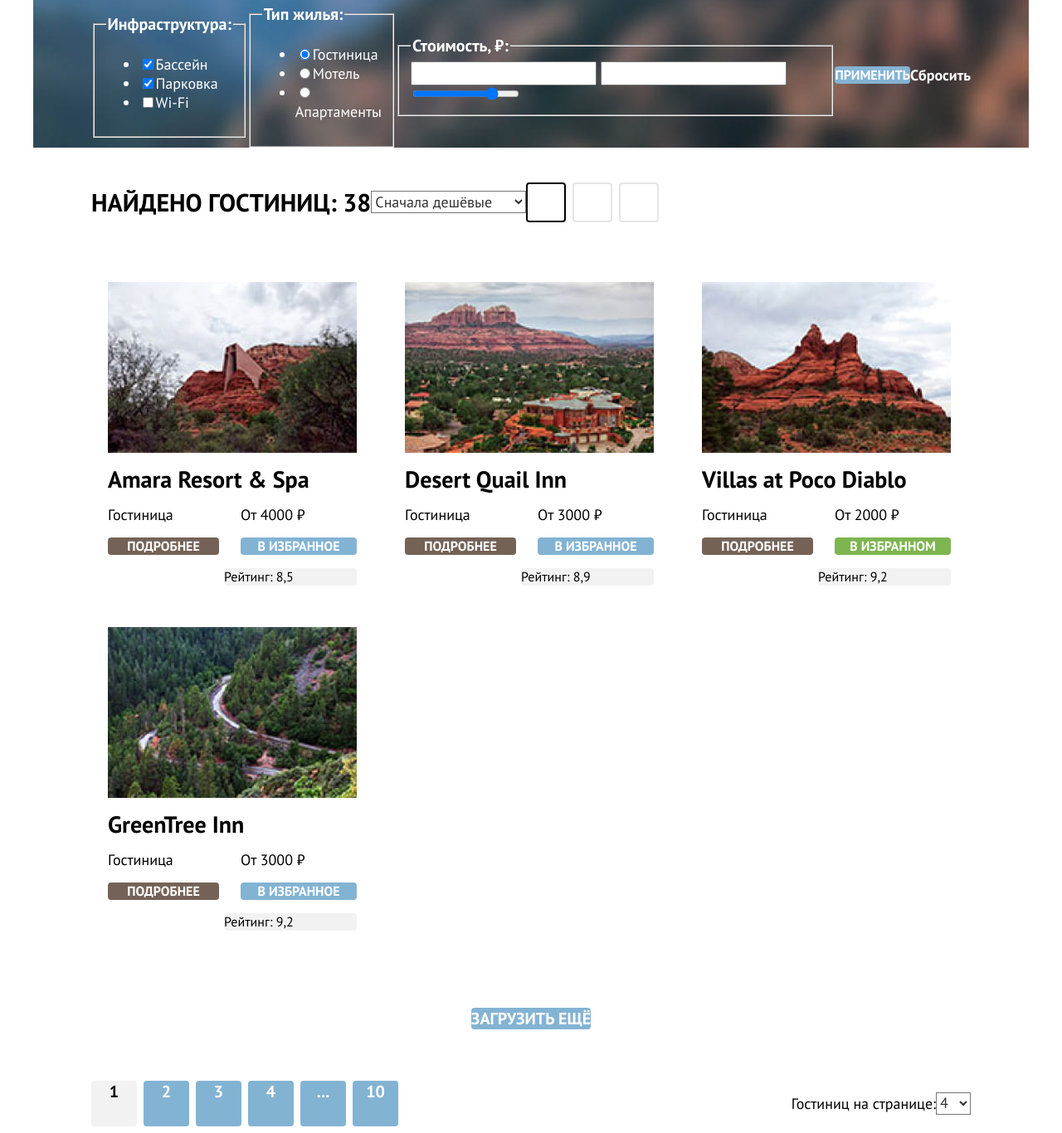
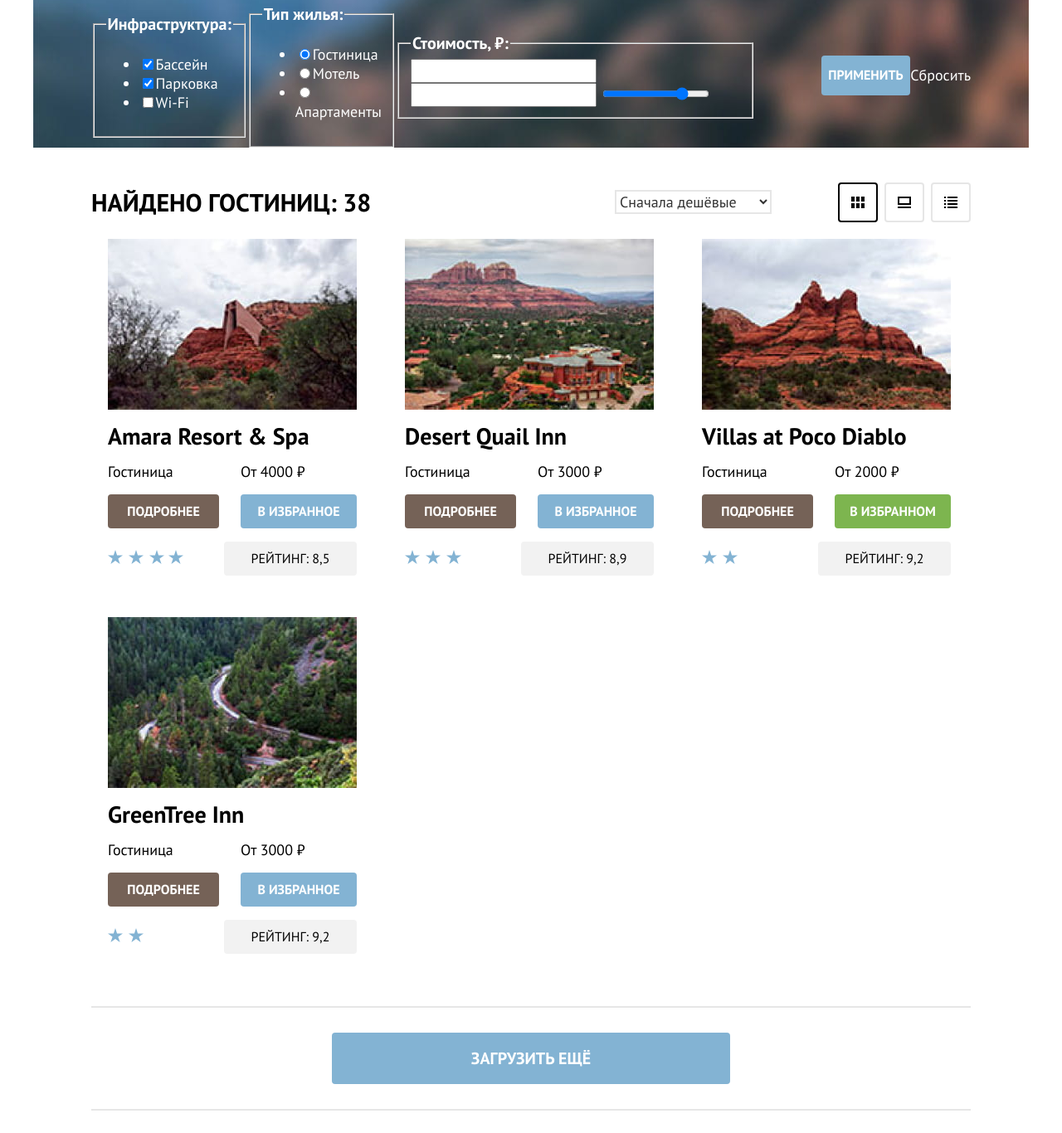
Before and after one commit to htmlacademy-htmlcss/2022661-sedona-33, a plain HTML site: page catalog.html in a window 1280 px wide. Shown: the part 255-1621 px from the top of the page at 83% size. Drawn offline with Linux system fonts and the light colour scheme; files whose address does not match are found by name.

Commit message:
Декоративные элементы на внутренней странице

```diff
--- a/catalog.html
+++ b/catalog.html
@@ -142,17 +142,26 @@
 
             <ul class="hotel-search-menu-view-list">
               <li class="hotel-search-menu-view-item">
-              <a class="button black-button" href="#">
+              <a class="button card-toggle card-toggle-current" href="#">
+                <svg width="16" height="14" viewBox="0 0 16 14" xmlns="http://www.w3.org/2000/svg">
+                  <path d="M4 0H0v6h4V0ZM16 0h-4v6h4V0ZM10 0H6v6h4V0ZM4 8H0v6h4V8ZM16 8h-4v6h4V8ZM10 8H6v6h4V8Z" />
+                </svg>
               <span class="visually-hidden">Показать карточки</span>
               </a>
               </li>
               <li class="hotel-search-menu-view-item">
-              <a class="button white-button" href="#">
+              <a class="button card-toggle" href="#">
+                <svg width="16" height="14" viewBox="0 0 16 14" xmlns="http://www.w3.org/2000/svg">
+                  <path d="M16 12H0v2h16v-2ZM14 2v6H2V2h12Zm2-2H0v10h16V0Z" />
+                </svg>
                 <span class="visually-hidden">Показать в слайдере</span>
               </a>
               </li>
               <li class="hotel-search-menu-view-item">
-              <a class="button white-button" href="#">
+              <a class="button card-toggle" href="#">
+                <svg width="16" height="14" viewBox="0 0 16 14" xmlns="http://www.w3.org/2000/svg">
+                  <path d="M2 0H0v2h2V0ZM16 0H4v2h12V0ZM2 4H0v2h2V4ZM16 4H4v2h12V4ZM2 8H0v2h2V8ZM16 8H4v2h12V8ZM2 12H0v2h2v-2ZM16 12H4v2h12v-2Z" />
+                </svg>
                 <span class="visually-hidden">Показать список</span>
               </a>
               </li>
@@ -172,7 +181,7 @@
                     <span class="hotel-price">От 4000 ₽</span>
                     <a class="button hotel-card-button brown-button" href="#">подробнее</a>
                     <button class="button hotel-card-button like-button blue-button" type="button">В избранное</button>
-                    <span class="hotel-stars visually-hidden">4 звезды</span>
+                    <span class="hotel-stars stars-4"><span class="visually-hidden">4 звезды</span></span>
                     <span class="hotel-rating">Рейтинг: 8,5</span>
                 </li>
                 <li class="hotel-card">
@@ -186,7 +195,7 @@
                     <span class="hotel-price">От 3000 ₽</span>
                     <a class="button hotel-card-button brown-button" href="#">подробнее</a>
                     <button class="button hotel-card-button like-button blue-button" type="button">В избранное</button>
-                    <span class="hotel-stars visually-hidden">3 звезды</span>
+                    <span class="hotel-stars stars-3"><span class="visually-hidden">3 звезды</span></span>
                     <span class="hotel-rating">Рейтинг: 8,9</span>
                 </li>
                 <li class="hotel-card">
@@ -200,7 +209,7 @@
                     <span class="hotel-price">От 2000 ₽</span>
                     <a class="button hotel-card-button brown-button" href="#">подробнее</a>
                     <button class="button hotel-card-button like-button green-button" type="button">В избранном</button>
-                    <span class="hotel-stars visually-hidden">2 звезды</span>
+                    <span class="hotel-stars stars-2"><span class="visually-hidden">2 звезды</span></span>
                     <span class="hotel-rating">Рейтинг: 9,2</span>
                 </li>
                 <li class="hotel-card">
@@ -214,13 +223,13 @@
                     <span class="hotel-price">От 3000 ₽</span>
                     <a class="button hotel-card-button brown-button" href="#">подробнее</a>
                     <button class="button hotel-card-button like-button blue-button" type="button">В избранное</button>
-                    <span class="hotel-stars visually-hidden">2 звезды</span>
+                    <span class="hotel-stars stars-2"><span class="visually-hidden">2 звезды</span></span>
                     <span class="hotel-rating">Рейтинг: 9,2</span>
                 </li>
             </ul>
           </div>
 
-          <div class="pagination-load-more-wrapper">
+          <div class="pagination-load-more-wrapper container">
             <button class="button pagination-load-more blue-button" type="button">Загрузить ещё</button>
           </div>
 
@@ -230,19 +239,19 @@
               <a class="pagination-link pagination-current">1</a>
               </li>
               <li class="pagination-item">
-                  <a class="pagination-link" href="#">2</a>
+                  <a class="pagination-link button" href="#">2</a>
               </li>
               <li class="pagination-item">
-                  <a class="pagination-link" href="#">3</a>
+                  <a class="pagination-link button" href="#">3</a>
               </li>
               <li class="pagination-item">
-                  <a class="pagination-link" href="#">4</a>
+                  <a class="pagination-link button" href="#">4</a>
               </li>
               <li class="pagination-item">
-                  <a class="pagination-link" href="#">...</a>
+                  <a class="pagination-link button" href="#">...</a>
               </li>
               <li class="pagination-item">
-                  <a class="pagination-link" href="#">10</a>
+                  <a class="pagination-link button" href="#">10</a>
               </li>
             </ul>
 
@@ -264,7 +273,7 @@
         <section class="subscription-inner">
           <h2 class="subscription-title subscription-inner-title">Подпишитесь на рассылку</h2>
           <p class="subscription-inner-description">Только полезная информация и никакого спама, честное бойскаутское!</p>
-            <form class="subscription-inner-form" action="https://echo.htmlacademy.ru/" method="post">
+            <form class="subscription-form subscription-inner-form" action="https://echo.htmlacademy.ru/" method="post">
               <label>
                 <span class="visually-hidden">Email</span>
                 <input class="field" name="subscription-email" type="email" placeholder="Ваш e-mail" required>
--- a/styles/styles.css
+++ b/styles/styles.css
@@ -63,6 +63,7 @@
     border: none;
     padding: 0;
     cursor: pointer;
+    box-sizing: border-box;
    }
 
    .button:active {
@@ -80,8 +81,7 @@
 
 
    .brown-button:focus {
-    background-color: #615048;
-    border: 3px solid #83B3D3;
+    outline: 3px solid #83B3D3;
    }
 
 
@@ -93,14 +93,19 @@
     background-color: #68A2CA;
    }
 
-   .blue-button:focus {
-    background-color: #68A2CA;
-    border: 3px solid #756257;
+   .blue-button:focus,
+   .green-button:focus  {
+    outline: 3px solid #756257;
    }
 
    .green-button {
        background-color: #7DB54F;
    }
+
+   .green-button:hover {
+    background-color: #6C9E42;
+    }
+
 
    .container {
        width: 1060px;
@@ -462,6 +467,7 @@
       margin-bottom: 46px;
   }
 
+
   .subscription-form input{
     font-family: inherit;
     font-style: normal;
@@ -476,6 +482,7 @@
     line-height: 26px;
     border-radius: 0px 10px 10px 0px;
     width: 200px;
+    height: 60px;
   }
 
   .page-footer {
@@ -531,7 +538,7 @@
 
   .footer-contacts-adress-phone:focus {
     color: #756257;
-    border: 3px solid #83B3D3;
+    outline: 3px solid #83B3D3;
   }
 
   .htmlacademy-link {
@@ -549,7 +556,7 @@
 
   .htmlacademy-link:focus {
     fill: #756257;
-    border: 3px solid #83B3D3;
+    outline: 3px solid #83B3D3;
 }
 
   .footer-social-link {
@@ -567,7 +574,7 @@
 
   .footer-social-link:focus {
     fill: #68A2CA;
-    border: 3px solid #83B3D3;
+    outline: 3px solid #83B3D3;
   }
 
 .hotel-search {
@@ -658,6 +665,13 @@
 .apply-button{
     font-size: 16px;
     line-height: 21px;
+    height: 48px;
+    width: 160px;
+    margin-left: 80px;
+}
+
+.apply-button:focus {
+    outline: 3px solid #FFFFFF;
 }
 
 .reset-button {
@@ -665,44 +679,26 @@
     line-height: 23px;
     background-color: transparent;
     text-transform: none;
+    font-style: normal;
+    font-weight: normal;
+}
+
+.reset-button:hover {
+    opacity: 0.6;
+}
+
+.reset-button:active {
+    opacity: 0.3;
+}
+
+.reset-button:focus {
+    outline: 3px solid #83B3D3;
 }
 
 .hotel-search-results {
     margin: 0;
     padding: 0;
     padding-top: 42px;
-}
-
-.sorting-container {
-    margin-bottom: 52px;
-}
-
-
-.hotel-search-menu-view-list {
-    display: flex;
-    margin: 0;
-    padding: 0;
-    list-style-type: none;
-}
-
-.hotel-search-menu-view-item:not(:last-child) {
-    margin-right: 8px;
-}
-
-.hotel-search-menu-view-item .button {
-    display: block;
-    box-sizing: border-box;
-    width: 48px;
-    height: 48px;
-}
-
-
-.black-button {
-    border: 2px solid #000000;
-}
-
-.white-button {
-    border: 2px solid #E6E6E6;
 }
 
 .hotel-search-results-list {
@@ -726,11 +722,60 @@
     line-height: inherit;
     color: #333333;
     background-color: #FFFFFF;
+    margin-left: auto;
+    border: 2px solid #E6E6E6;
+}
+
+.select-control:hover {
+    border: 2px solid #83B3D3;
+    filter: drop-shadow(0px 4px 4px rgba(0, 0, 0, 0.25));
+}
+
+.select-control:active {
+    opacity: 0.3;
+}
+
+.select-control:focus {
+    border: 2px solid #83B3D3;
+    outline: none;
 }
 
 .hotel-search-menu-view-item a{
     color: #000000;
 }
+
+.hotel-search-menu-view-list {
+    display: flex;
+    margin: 0;
+    margin-left: 80px;
+    padding: 0;
+    list-style-type: none;
+}
+
+.hotel-search-menu-view-item:not(:last-child) {
+    margin-right: 8px;
+}
+
+.card-toggle {
+    display: flex;
+    align-items: center;
+    justify-content: center;
+    box-sizing: border-box;
+    width: 48px;
+    height: 48px;
+    border: 2px solid #E6E6E6;
+}
+
+
+.card-toggle-current {
+    border: 2px solid #000000;
+}
+
+.card-toggle:focus,
+.card-toggle:hover {
+    border: 2px solid #83B3D3;
+}
+
 
 .hotel-search-results-list {
     display: grid;
@@ -756,6 +801,18 @@
 .hotel-image {
     display: block;
     object-fit:contain;
+}
+
+.hotel-image:hover {
+    opacity: 0.6;
+}
+
+.hotel-image:active {
+    opacity: 0.3;
+}
+
+.hotel-image:focus {
+    border: 3px solid #83B3D3;
 }
 
 .hotel-card-name-link {
@@ -796,6 +853,22 @@
 .hotel-stars {
     grid-column: 1 / 2;
     grid-row: 5/ 6;
+    display: block;
+    margin-top: 10px;
+}
+
+.stars-4 {
+    background-image: url("../images/catalog/stars-4.svg");
+    background-repeat: no-repeat;
+}
+.stars-3 {
+    background-image: url("../images/catalog/stars-3.svg");
+    background-repeat: no-repeat;
+}
+
+.stars-2 {
+    background-image: url("../images/catalog/stars-2.svg");
+    background-repeat: no-repeat;
 }
 
 .hotel-rating {
@@ -804,25 +877,49 @@
     margin-left: 6px;
     font-size: 16px;
     line-height: 21px;
+    text-transform: uppercase;
     background: #F2F2F2;
     border-radius: 4px;
+    padding: 10px;
+    display: flex;
+    align-items: center;
+    justify-content: center;
 }
 
 .hotel-card-button {
     font-size: 16px;
     line-height: 21px;
+    padding: 10px;
 }
 
 .pagination-load-more-wrapper {
-    padding: 30px 0;
+    display: flex;
+    flex-direction: column;
+}
+
+.pagination-load-more-wrapper::before {
+    flex-grow: 1;
+    border: 1px solid #E6E6E6;
+    rotate: (45deg);
+    content: "";
+    margin-bottom: 30px;
+}
+
+.pagination-load-more-wrapper::after {
+    flex-grow: 1;
+    border: 1px solid #E6E6E6;
+    rotate: (45deg);
+    content: "";
+    margin-top: 30px;
 }
 
 .pagination-load-more {
     display: block;
     line-height: 26px;
-    padding: 0;
-    margin: 0 auto;
+    padding: 18px 0px;
+    margin: 0 290px;
 }
+
 
 .pagination-container {
     padding-top: 30px;
@@ -841,19 +938,25 @@
 }
 
 .pagination-link {
-    display: block;
-    box-sizing: border-box;
+    display: flex;
+    justify-content: center;
+    align-items: center;
     width: 55px;
     height: 55px;
-    font-weight: 700;
-    font-size: 20px;
     line-height: 26px;
-    text-align: center;
-    text-transform: uppercase;
-    text-decoration: none;
-    color: #FFFFFF;
     background-color: #83B3D3;
-    border-radius: 4px;
+}
+
+.pagination-link:hover {
+    background-color: #68A2CA;
+}
+
+.pagination-link:active {
+    background-color: #68A2CA;
+}
+
+.pagination-link:focus {
+    outline: 3px solid #756257;
 }
 
 .pagination-current {
@@ -865,6 +968,9 @@
     margin-left: auto;
 }
 
+.select-hotel-on-page {
+    margin-left: 50px;
+}
 
 .subscription-inner {
     padding: 78px 200px 140px;
```
Also changed, not shown: images/catalog/catalog-card-toggle-1.svg (renamed from images/catalog/catalog-page-tumbler-1.svg), images/catalog/catalog-card-toggle-2.svg (renamed from images/catalog/catalog-page-tumbler-2.svg), images/catalog/catalog-card-toggle-3.svg (renamed from images/catalog/catalog-page-tumbler-3.svg).
